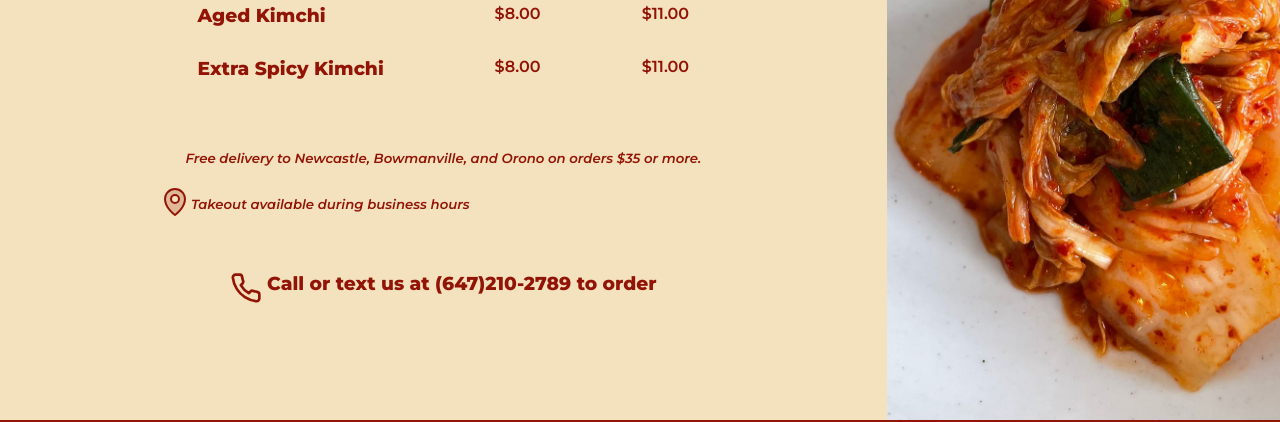
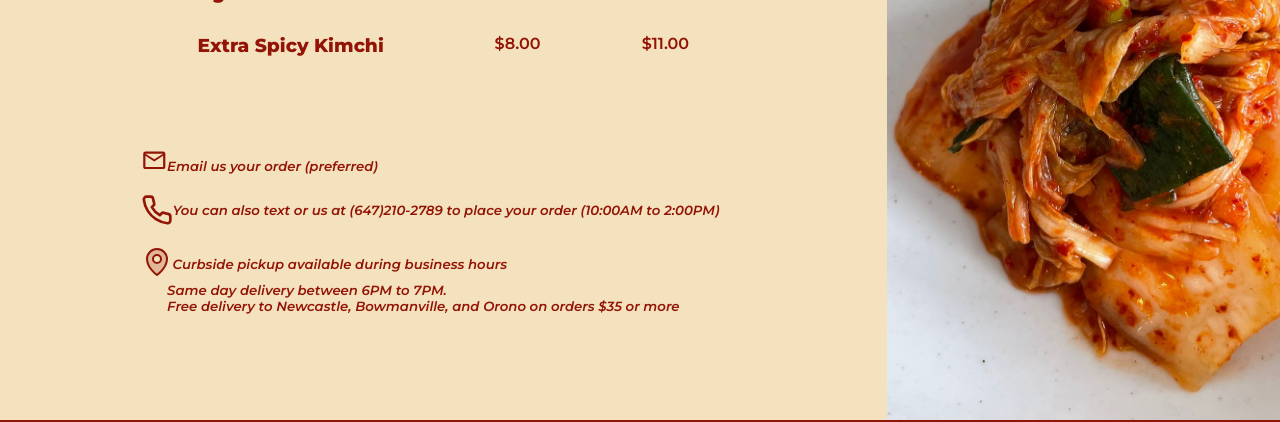
Before and after one commit to chengmwt/kimchily, a React (Vite) app: page / in a window 1280 px wide. Shown: the part 2600-3022 px from the top of the page. Built offline with nearby package versions, Linux system fonts and the light colour scheme.

Commit message:
added email order template

```diff
--- a/src/components/Order.css
+++ b/src/components/Order.css
@@ -43,7 +43,15 @@
     font-style: italic;
 }
 
-#takeout {
+/* #takeout {
+  display: flex;
+  margin-left: -26.5667px;
+  padding-top: 20px;
+  justify-content: flex-start;
+  align-items: center;
+} */
+
+.inlineOrder {
   display: flex;
   margin-left: -26.5667px;
   padding-top: 20px;
@@ -51,14 +59,13 @@
   align-items: center;
 }
 
-
 /* How to order ---------------------------------------------------------- */
 
-.howToOrder {
+/* .howToOrder {
   display: flex;
   margin-top: 50px;
   justify-content: center;
-}
+} */
 
 .howToOrder #phoneIcon {
   margin-right: 5px;
--- a/src/components/Order.jsx
+++ b/src/components/Order.jsx
@@ -4,6 +4,7 @@ import OrderList from "./OrderList";
 import orderPageKimchi from "../constants/order_page_kimchi.jpeg";
 import { PiMapPinDuotone } from "react-icons/pi";
 import { FiPhone } from "react-icons/fi";
+import { MdMailOutline } from "react-icons/md";
 
 const Order = () => {
   const phoneNumber = "6472102789";
@@ -16,29 +17,47 @@ const Order = () => {
         </div>
         <OrderList />
         <div className="serviceAreas">
-          <h5>
-            Free delivery to Newcastle, Bowmanville, and Orono on orders $35 or
-            more.
-          </h5>
-          <div id="takeout">
+          <div className="inlineOrder">
+            <h5>
+              <a
+                href="mailto:muffinccc@gmail.com?subject=Your KIMCHILY Order&body=Please enter your contact information below:%0D%0A%0D%0AName = %0D%0AContact Number = %0D%0ADelivery Address (or Pick Up) = %0D%0A%0D%0APlease let us know what you would like to order below%0D%0A%0D%0AOriginal Kimchi (S) = %0D%0AOriginal Kimchi (L) = %0D%0AAged Kimchi (S) = %0D%0AAged Kimchi (L) = %0D%0AExtra Spicy Kimchi (S) = %0D%0AExtra Spicy Kimchi (L) = %0D%0A%0D%0A%0D%0A"
+                target="_blank"
+              >
+                <MdMailOutline size="2em" id="phoneIcon" />
+              </a>
+              Email us your order (preferred)
+            </h5>
+          </div>
+          <div className="inlineOrder">
+            <div>
+              <a href={`tel:${phoneNumber}`} title="Phone Number">
+                <FiPhone size="2em" id="phoneIcon" />
+              </a>
+            </div>
+            <div>
+              <h5>
+                You can also text or us at (647)210-2789 to place your order
+                (10:00AM to 2:00PM)
+              </h5>
+            </div>
+          </div>
+          <div id="takeout" className="inlineOrder">
             <div>
               <a href="#hours">
                 <PiMapPinDuotone color="white" size="2em" />
               </a>
             </div>
-            <div>
-              <h5>Takeout available during business hours</h5>
+
+          <div>
+            <h5>Curbside pickup available during business hours</h5>
             </div>
           </div>
-        </div>
-        <div className="howToOrder">
           <div>
-            <a href={`tel:${phoneNumber}`} title="Phone Number">
-              <FiPhone size="2em" id="phoneIcon" />
-            </a>
-          </div>
-          <div>
-            <h3>Call or text us at (647)210-2789 to order</h3>
+
+          <h5>
+            Same day delivery between 6PM to 7PM. <br/>Free delivery to Newcastle, Bowmanville, and Orono on orders $35 or
+            more
+          </h5>
           </div>
         </div>
       </div>
--- a/src/components/OrderList.css
+++ b/src/components/OrderList.css
@@ -2,7 +2,7 @@
 
 .orderListContainer {
   display: grid;
-  grid-template-rows: 1.3fr 1fr 1fr 1fr;
+  /* grid-template-rows: 1.3fr 1fr 1fr 1fr; */
   row-gap: 10px;
   margin-bottom: 50px;
   /* padding: 0 50px; */
@@ -28,6 +28,10 @@
   margin-bottom: 20px;
 }
 
+/* .orderPrice {
+  display: flex;
+} */
+
 .orderPrice h4 {
   text-align: right;
 }
@@ -35,3 +39,8 @@
 .orderSize {
   text-align: right;
 }
+
+/* .qtyInput {
+  width: 70px;
+  margin-left: 40px;
+} */
--- a/src/components/OrderList.jsx
+++ b/src/components/OrderList.jsx
@@ -1,46 +1,174 @@
-import React from "react";
+import React, { useState } from "react";
 import "./OrderList.css";
 
+// function handleSubmit(e) {
+//   // Prevent the browser from reloading the page
+//   e.preventDefault();
+//   console.log(deliveryRequired)
+
+  // // Read the form data
+  // const form = e.target;
+  // const formData = new FormData(form);
+
+  // // // Or you can work with it as a plain object:
+  // // const formJson = Object.fromEntries(formData);
+  // // console.log(formJson);
+
+  // // window.location.href = "mailto:muffinccc@gmail.com"
+
+  // const OrderForm = {
+  //   name: formData.get("name"),
+  //   phone: formData.get("phone number"),
+  //   address: formData.get("address"),
+  //   delivery: formData.get("radioButton"),
+  //   originalSmall: formData.get("originalS"),
+  //   originalLarge: formData.get("originalL"),
+  //   AgedSmall: formData.get("agedS"),
+  //   AgedLarge: formData.get("agedL"),
+  //   SpicySmall: formData.get("spicyS"),
+  //   SpicyLarge: formData.get("spicyL"),
+  // };
+
+
+  // console.log(OrderForm);
+
+  // window.location.href = "mailto:muffinccc@gmail.com?body=${OrderForm}"
+// }
+
+
 const OrderList = () => {
+
+  function handleSubmit(e) {
+  // Prevent the browser from reloading the page
+  e.preventDefault();
+  console.log(deliveryRequired)
+  }
+
+  const [deliveryRequired, setDeliveryRequired] = useState('no')
+
   return (
     <div className="orderListContainer">
+      {/* <form method="post" onSubmit={handleSubmit}> */}
+      {/* <form
+        method="post"
+        action="mailto:muffinccc@gmail.com?subject=Your KIMCHILY order"
+        enctype="text/plain"
+        onSubmit={handleSubmit}
+      > */}
         <div className="orderListHeader">
           <h3>Style</h3>
           <div className="orderSize">
-          <h3>Regular (400g)</h3> {/* 400g container */}
+            {/* 400g container */}
+            <h3>Regular (400g)</h3>
           </div>
           <div className="orderSize">
-          <h3>Large (600g)</h3> {/* 600g container */}
+            {/* 600g container */}
+            <h3>Large (600g)</h3>
           </div>
         </div>
         <div className="orderListFresh">
-        <h3>Original Kimchi</h3> {/* Fresh Kimchi */}
+          {/* Fresh Kimchi */}
+          <h3>Original Kimchi</h3>
           <div className="orderPrice">
             <h4>$7.00</h4>
+            {/* <input
+              type="text"
+              name="Original Kimchi (S)"
+              placeholder="qty"
+              className="qtyInput"
+            /> */}
           </div>
           <div className="orderPrice">
             <h4>$10.00</h4>
+            {/* <input
+              type="text"
+              name="Original Kimchi (L)"
+              placeholder="qty"
+              className="qtyInput"
+            /> */}
           </div>
         </div>
         <div className="orderListAged">
-        <h3>Aged Kimchi</h3> {/* Aged Kimchi */}
+          <h3>Aged Kimchi</h3>
+          {/* Aged Kimchi */}
           <div className="orderPrice">
             <h4>$8.00</h4>
+            {/* <input
+              type="text"
+              name="Aged Kimchi (S)"
+              placeholder="qty"
+              className="qtyInput"
+            /> */}
           </div>
           <div className="orderPrice">
             <h4>$11.00</h4>
+            {/* <input
+              type="text"
+              name="Aged Kimchi (L)"
+              placeholder="qty"
+              className="qtyInput"
+            /> */}
           </div>
         </div>
         <div className="orderListSpicy">
-        <h3>Extra Spicy Kimchi</h3> {/* Spicy Kimchi */}
+          <h3>Extra Spicy Kimchi</h3>
+          {/* Spicy Kimchi */}
           <div className="orderPrice">
             <h4>$8.00</h4>
+            {/* <input
+              type="text"
+              name="Extra Spicy Kimchi (S)"
+              placeholder="qty"
+              className="qtyInput"
+            /> */}
           </div>
           <div className="orderPrice">
             <h4>$11.00</h4>
+            {/* <input
+              type="text"
+              name="Extra Spicy Kimchi (L)"
+              placeholder="qty"
+              className="qtyInput"
+            /> */}
           </div>
         </div>
+        {/* <h4>Name</h4>
+        <input type="text" name="Name" required/>
+        <h4>Contact Number</h4>{" "}
+        <input
+          type="text"
+          name="Phone Number"
+          required
+        />
+        <h4>Delivery Address </h4>{" "}
+        <input
+          type="text"
+          name="Delivery Address"
+          placeholder="(if applicable)"
+          required={deliveryRequired}
+        />
+        <label>
+          <input
+            type="radio"
+            name="Delivery"
+            value="no"
+            defaultChecked={true}
+            onChange={() => setDeliveryRequired('no')}
+            onClick={console.log('no')}
+          />
+          Pick up
+        </label>
+        <label>
+          <input type="radio" name="Delivery" value="yes" onChange={() => setDeliveryRequired('yes')} onClick={console.log('yes')}/>
+          Delivery
+        </label>
+        <div>
+          <button type="submit">Submit Order by Email</button>
         </div>
+      </form> */}
+    </div>
+
+
   );
 };
 
```
Lines whose indentation alone changed are shown as unchanged.
